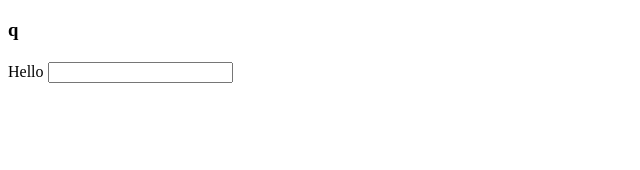
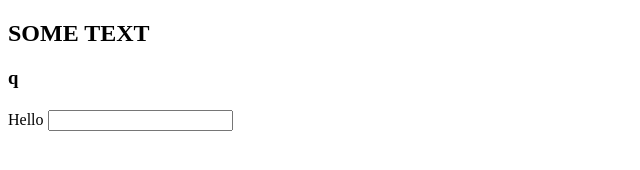
Before and after one commit to MaximMustapaev/-, a plain HTML site: page index.html in a window 1280 px wide. Shown: the whole page, without its empty margins (0-640 px from the left). Drawn offline with Linux system fonts and the light colour scheme.

Commit message:
update index.html

```diff
--- a/index.html
+++ b/index.html
@@ -7,6 +7,7 @@
     <title>Document</title>
 </head>
 <body>
+    <h2>SOME TEXT</h2>
     <div>
         <div>
             <div></div>
```
